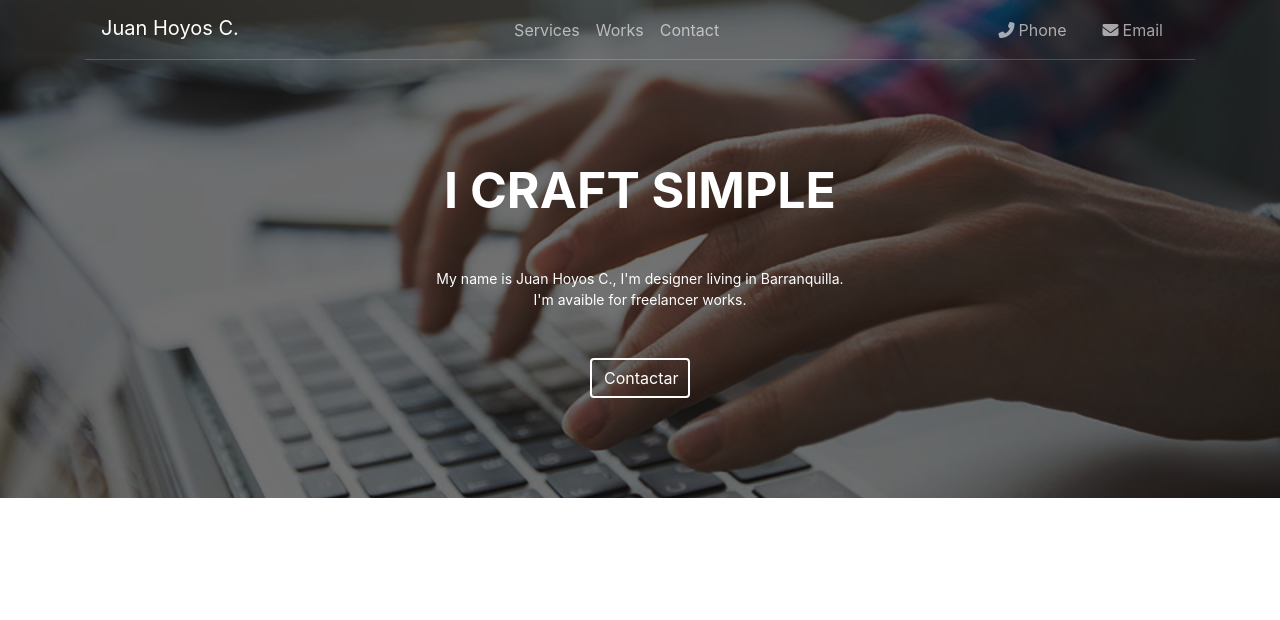
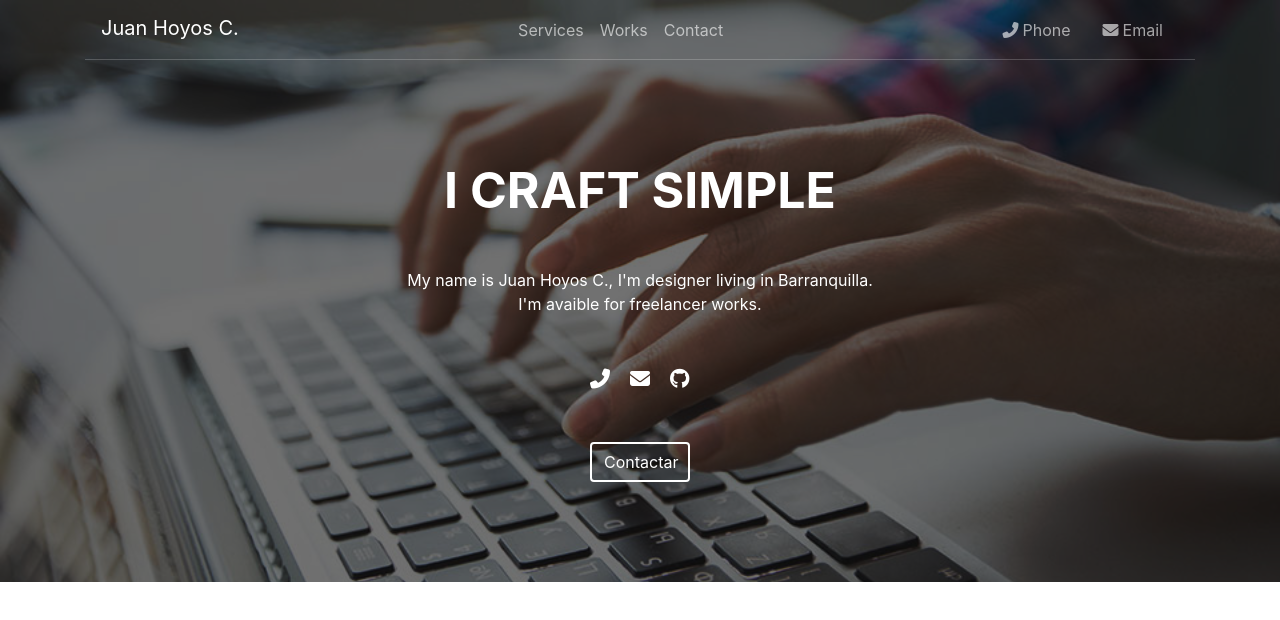
Before and after one commit to JuanHoyosC/portafolio, an Angular app: page / in a window 1280 px wide. Shown: the top 620 px of the page. Built offline with nearby package versions, Linux system fonts and the light colour scheme.

Commit message:
Actualizado banner | se agregaron iconos de conctato

```diff
--- a/src/app/app.module.ts
+++ b/src/app/app.module.ts
@@ -4,12 +4,14 @@ import { NgModule } from '@angular/core';
 import { AppComponent } from './components/app/app.component';
 import { BannerComponent } from './components/banner/banner.component';
 import { NavegacionComponent } from './components/navegacion/navegacion.component';
+import { SectionComponent } from './components/section/section.component';
 
 @NgModule({
   declarations: [
     AppComponent,
     BannerComponent,
-    NavegacionComponent
+    NavegacionComponent,
+    SectionComponent
   ],
   imports: [
     BrowserModule
--- a/src/app/components/app/app.component.html
+++ b/src/app/components/app/app.component.html
@@ -1 +1,2 @@
 <app-banner></app-banner>
+<app-section></app-section>
--- a/src/app/components/banner/banner.component.html
+++ b/src/app/components/banner/banner.component.html
@@ -11,6 +11,12 @@
             I'm avaible for freelancer works.
         </p>
 
+        <div class="icon-contact mx-auto mt-5">
+            <a class="text-white" href="#"> <i class="fas fa-phone-alt mr-1"></i></a>
+            <a class="text-white ml-3" href="#"> <i class="fas fa-envelope mr-1"></i></a>
+            <a class="text-white ml-3" href="#"> <i class="fab fa-github"></i></a>
+        </div>
+
         <div class="button mt-5">
             <button class="btn text-white">Contactar</button>
         </div>
--- a/src/app/components/banner/banner.component.scss
+++ b/src/app/components/banner/banner.component.scss
@@ -19,13 +19,13 @@
 
 .description{
     color:rgba(255,255,255,1);
-    font-size: 14px;
+    font-size: 16px;
     margin-bottom: 0px;
 }
 
 .button{
-    width:100px;
-    margin:auto;
+    width: 100px;
+    margin: auto;
 }
 
 .button button{
@@ -33,3 +33,15 @@
     border: 2px solid white;
     margin-bottom: 100px;
 }
+
+.icon-contact{
+    width: 100px;
+}
+
+.icon-contact a{
+    font-size: 20px;
+}
+
+.icon-contact i:hover{
+    color: rgba(255, 255, 255, 0.5);
+}
--- a/src/app/components/navegacion/navegacion.component.html
+++ b/src/app/components/navegacion/navegacion.component.html
@@ -21,8 +21,8 @@
         </ul>
 
         <div class="form-inline my-2 my-lg-0">
-            <a class="nav-item nav-link" href="#"> <i class="fas fa-phone-alt mx-1"></i>Phone</a>
-            <a class="nav-item nav-link" href="#"> <i class="fas fa-envelope mx-1"></i>Email</a>
+            <a class="nav-item nav-link" href="#"> <i class="fas fa-phone-alt mr-1"></i>Phone</a>
+            <a class="nav-item nav-link" href="#"> <i class="fas fa-envelope mr-1"></i>Email</a>
         </div>
 
     </div>
--- /dev/null
+++ b/src/app/components/section/section.component.scss
@@ -0,0 +1,9 @@
+.tecno{
+    width: 250px;
+    height: 250px;
+}
+
+.tecno img{
+    width: 100%;
+    border-radius: 10px;
+}
--- /dev/null
+++ b/src/app/components/section/section.component.ts
@@ -0,0 +1,15 @@
+import { Component, OnInit } from '@angular/core';
+
+@Component({
+  selector: 'app-section',
+  templateUrl: './section.component.html',
+  styleUrls: ['./section.component.scss']
+})
+export class SectionComponent implements OnInit {
+
+  constructor() { }
+
+  ngOnInit() {
+  }
+
+}
```
Also changed, not shown: src/app/components/section/section.component.html (added).
